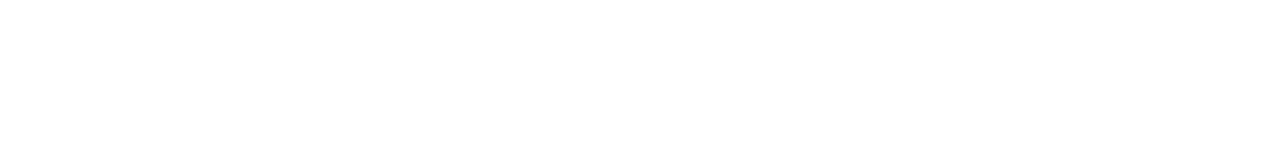
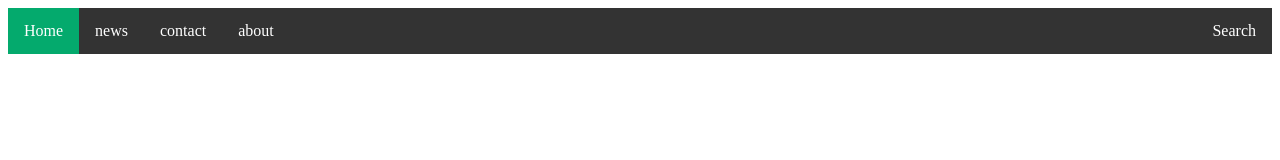
Before and after one commit to pharaohSamma/Roadmap-0.0.1, a plain HTML site: page public/index.html in a window 1280 px wide. Drawn offline with Linux system fonts and the light colour scheme.

Commit message:
simple navBar

```diff
--- a/public/css/style.css
+++ b/public/css/style.css
@@ -0,0 +1,29 @@
+
+/* html {background-color:blueviolet}; */
+
+ul{
+    list-style-type: none;
+  margin: 0;
+  padding: 0;
+  overflow: hidden;
+  background-color: #333;
+}
+li{
+    float: left;
+}
+li a {
+    display: block;
+    color: white;
+    text-align: center;
+    padding: 14px 16px;
+    text-decoration: none;
+  }
+  li a:hover {
+    background-color: #111;
+  }
+  .active {
+    background-color: #04AA6D;
+  }
+  .searchLi{
+    float: right;
+  }
--- a/public/index.html
+++ b/public/index.html
@@ -1,11 +1,24 @@
 <!DOCTYPE html>
-<html lang="en">
+<html>
 <head>
-    <meta charset="UTF-8">
-    <meta name="viewport" content="width=device-width, initial-scale=1.0">
-    <title>Document</title>
+
+    <meta charset='utf-8'>
+    <meta http-equiv='X-UA-Compatible' content='IE=edge'>
+    <title>Page Title</title>
+    <meta name='viewport' content='width=device-width, initial-scale=1'>
+    <link rel='stylesheet' type='text/css' media='screen' href='/public/css/style.css'>
+    <script src='/public/js/app.js'></script>
 </head>
 <body>
+    <div class="navBar">
+        <ul>
+            <li><a href="#" class="active">Home</a></li>
+            <li><a href="#">news</a></li>
+            <li><a href="#">contact</a></li>
+            <li><a href="#">about</a></li>
+            <li class="searchLi"><a href="#">Search</a></li>
+        </ul>
+    </div>
 
 </body>
 </html>
```
